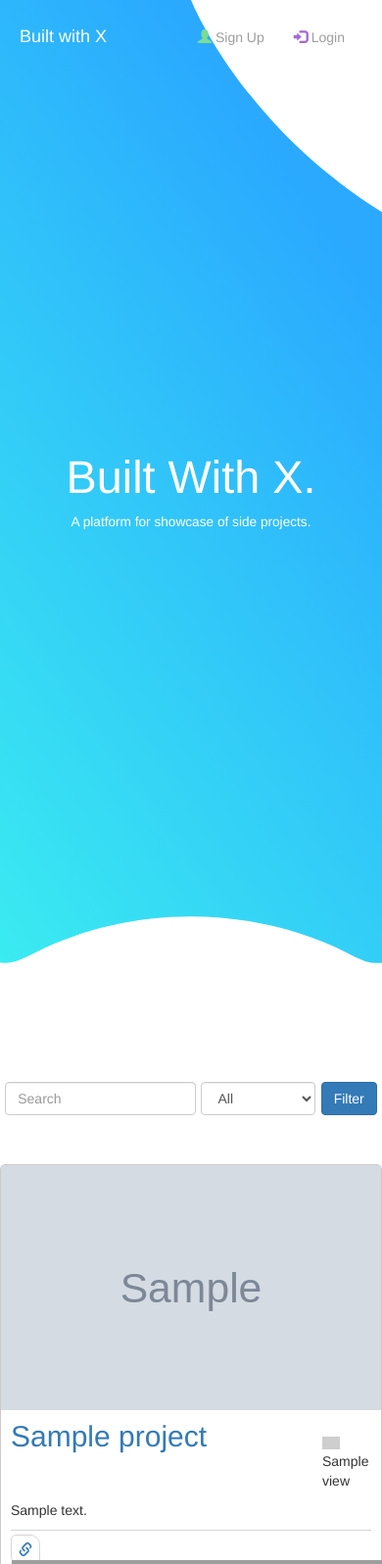
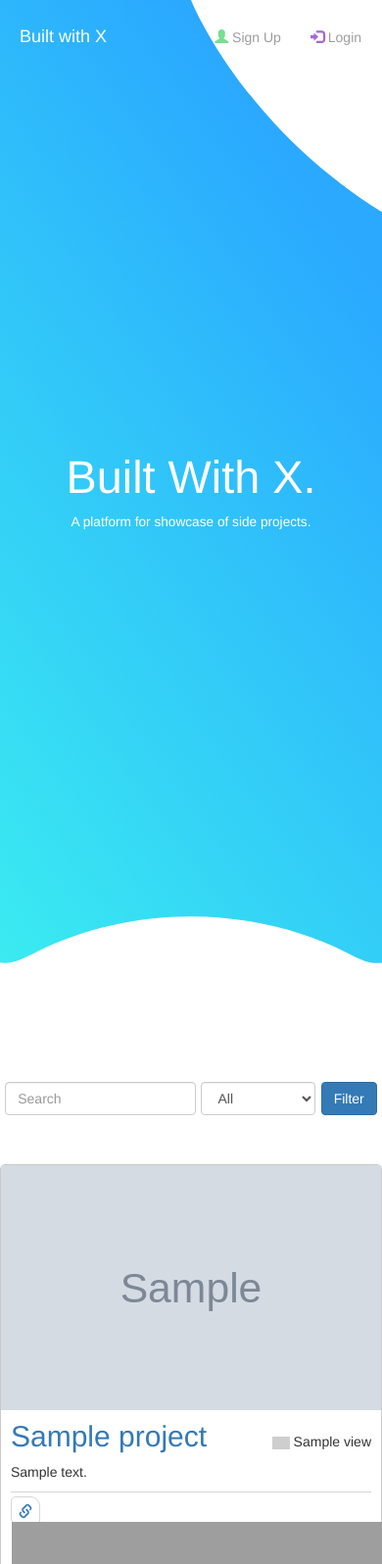
Before and after one commit to aanu1143/BuildWithX, a Django app: template templates/home.html in a window 390 px wide. Shown: the top 1596 px of the page at 98% size. Run offline with Django 3.2, Linux system fonts and the light colour scheme; the template is opened without the code that fills it: most values are stand-ins (such as "Sample title", 1, 10 or a date in 2020); grey boxes marked "Sample" are stand-in pictures; some libraries are stand-ins or nearby versions; grey boxes are pictures that could not be loaded.

Commit message:
view change

```diff
--- a/static/css/base.css
+++ b/static/css/base.css
@@ -619,7 +619,8 @@ div.createbtn {
     }
     .nav {
         display: flex;
-        padding-left: 76px;
+        width: 78%;
+        justify-content: flex-end;
     }
     .navbar-nav>li>.dropdown-menu {
         position: absolute;
--- a/templates/home.html
+++ b/templates/home.html
@@ -54,7 +54,7 @@
                         <a href="{% url 'project_detail' project.id %}">
                             <h2 style="margin-top:0px"> {{ project.project_name }}</h2>
                         </a>
-                        <p style="width: 50px;"> <img src="/media/img/eye-solid.svg" style="width: 18px; opacity: 0.5;" alt="">
+                        <p> <img src="/media/img/eye-solid.svg" style="width: 18px; opacity: 0.5;" alt="">
                             {{ project.view }} </p>
                     </div>
                     <p>{{ project.description }}</p>
--- a/templates/includes/home_navbar.html
+++ b/templates/includes/home_navbar.html
@@ -8,7 +8,7 @@
             {% endblock search %}
             <ul class="nav navbar-nav navbar-right">
                 {% if user.is_authenticated %}
-                    <li class="nav-item" id="account" style="padding-left: 40px;">
+                    <li class="nav-item" id="account">
                         <a class="dropicon" href="" id="userMenu" data-toggle="dropdown" aria-haspopup="true"
                             aria-expanded="false"><span class="glyphicon glyphicon-user"></span> My Account <span class="glyphicon glyphicon-chevron-down"></span>
                         </a>
--- a/templates/profile_detail.html
+++ b/templates/profile_detail.html
@@ -53,7 +53,7 @@
                     <a href="{% url 'project_detail' project.id %}">
                         <h2 style="margin-top:0px"> {{ project.project_name }}</h2>
                     </a>
-                    <p style="width: 50px;"> <img src="/media/img/eye-solid.svg" style="width: 18px; opacity: 0.5;" alt="">
+                    <p> <img src="/media/img/eye-solid.svg" style="width: 18px; opacity: 0.5;" alt="">
                         {{ project.view }} </p>
                 </div>
                 <p>{{ project.description }}</p>
@@ -100,7 +100,7 @@
                     <a href="{% url 'project_detail' project.id %}">
                         <h2 style="margin-top:0px"> {{ project.project_name }}</h2>
                     </a>
-                    <p style="width: 50px;"> <img src="/media/img/eye-solid.svg" style="width: 18px; opacity: 0.5;" alt="">
+                    <p> <img src="/media/img/eye-solid.svg" style="width: 18px; opacity: 0.5;" alt="">
                         {{ project.view }} </p>
                 </div>
                 <p>{{ project.description }}</p>
```
